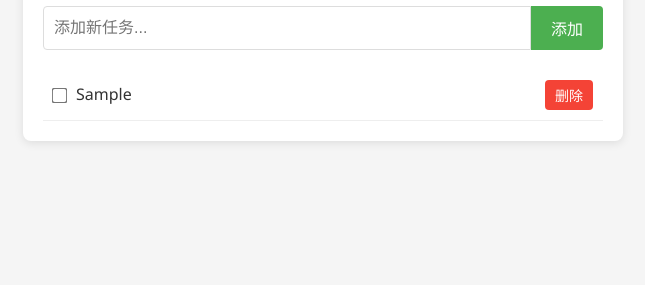
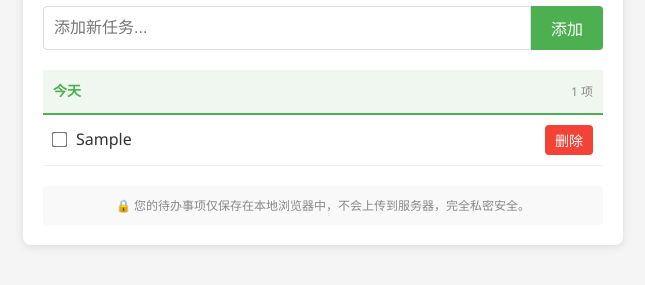
Before and after one commit to zswda/todolist, a plain HTML site: page index.html in a window 1280 px wide. Both pictures are taken after typing "Sample" into the empty fields and a click on the button "添加". Shown: the part 125-410 px from the top of the page, without its empty margins (317-962 px from the left). Drawn offline with Linux system fonts and the light colour scheme.

Commit message:
Add date grouping feature and privacy notice

```diff
--- a/index.html
+++ b/index.html
@@ -3,7 +3,7 @@
 <head>
     <meta charset="UTF-8">
     <meta name="viewport" content="width=device-width, initial-scale=1.0">
-    <title>Todo List</title>
+    <title>Todo List - 待办事项</title>
     <link rel="stylesheet" href="styles.css">
 </head>
 <body>
@@ -14,6 +14,7 @@
             <button type="submit">添加</button>
         </form>
         <ul id="todo-list"></ul>
+        <p class="privacy-note">🔒 您的待办事项仅保存在本地浏览器中，不会上传到服务器，完全私密安全。</p>
     </div>
     <script src="script.js"></script>
 </body>
--- a/script.js
+++ b/script.js
@@ -6,32 +6,103 @@ const todoForm = document.getElementById('todo-form');
 const todoInput = document.getElementById('todo-input');
 const todoList = document.getElementById('todo-list');
 
-// 初始化页面
-function init() {
-    renderTodos();
+// 格式化日期
+function formatDate(dateStr) {
+    const date = new Date(dateStr);
+    const today = new Date();
+    const yesterday = new Date(today);
+    yesterday.setDate(yesterday.getDate() - 1);
+
+    const dateOnly = new Date(date.getFullYear(), date.getMonth(), date.getDate());
+    const todayOnly = new Date(today.getFullYear(), today.getMonth(), today.getDate());
+    const yesterdayOnly = new Date(yesterday.getFullYear(), yesterday.getMonth(), yesterday.getDate());
+
+    if (dateOnly.getTime() === todayOnly.getTime()) {
+        return '今天';
+    } else if (dateOnly.getTime() === yesterdayOnly.getTime()) {
+        return '昨天';
+    } else {
+        const year = date.getFullYear();
+        const month = String(date.getMonth() + 1).padStart(2, '0');
+        const day = String(date.getDate()).padStart(2, '0');
+        const weekDay = ['周日', '周一', '周二', '周三', '周四', '周五', '周六'][date.getDay()];
+        return `${year}年${month}月${day}日 ${weekDay}`;
+    }
+}
+
+// 获取日期键（用于分组）
+function getDateKey(dateStr) {
+    const date = new Date(dateStr);
+    return `${date.getFullYear()}-${String(date.getMonth() + 1).padStart(2, '0')}-${String(date.getDate()).padStart(2, '0')}`;
+}
+
+// 按日期分组任务
+function groupTodosByDate() {
+    const groups = {};
+
+    todos.forEach((todo, index) => {
+        const dateKey = getDateKey(todo.createdAt);
+        if (!groups[dateKey]) {
+            groups[dateKey] = {
+                date: todo.createdAt,
+                items: []
+            };
+        }
+        groups[dateKey].items.push({ ...todo, index });
+    });
+
+    // 按日期排序（最新的在前）
+    const sortedKeys = Object.keys(groups).sort((a, b) => new Date(b) - new Date(a));
+
+    return sortedKeys.map(key => ({
+        dateKey: key,
+        ...groups[key]
+    }));
 }
 
 // 渲染任务列表
 function renderTodos() {
     todoList.innerHTML = '';
 
-    todos.forEach((todo, index) => {
+    if (todos.length === 0) {
+        todoList.innerHTML = '<li class="empty-message">暂无待办事项，添加一个吧！</li>';
+        return;
+    }
+
+    const groupedTodos = groupTodosByDate();
+
+    groupedTodos.forEach(group => {
+        // 创建日期分组标题
+        const dateHeader = document.createElement('li');
+        dateHeader.className = 'date-header';
+        dateHeader.innerHTML = `<span class="date-title">${formatDate(group.date)}</span><span class="date-count">${group.items.length} 项</span>`;
+        todoList.appendChild(dateHeader);
+
+        // 渲染该日期下的所有任务
+        group.items.forEach(todo => {
             const li = document.createElement('li');
             if (todo.completed) {
                 li.classList.add('completed');
             }
 
             li.innerHTML = `
-            <input type="checkbox" ${todo.completed ? 'checked' : ''} onchange="toggleComplete(${index})">
-            <span>${todo.text}</span>
-            <button onclick="deleteTodo(${index})">删除</button>
+                <input type="checkbox" ${todo.completed ? 'checked' : ''} onchange="toggleComplete(${todo.index})">
+                <span class="task-text">${escapeHtml(todo.text)}</span>
+                <button class="delete-btn" onclick="deleteTodo(${todo.index})">删除</button>
             `;
 
             todoList.appendChild(li);
         });
+    });
 
-    // 保存到本地存储
     saveTodos();
+}
+
+// HTML 转义（防止 XSS）
+function escapeHtml(text) {
+    const div = document.createElement('div');
+    div.textContent = text;
+    return div.innerHTML;
 }
 
 // 切换任务完成状态
@@ -51,10 +122,12 @@ todoForm.addEventListener('submit', (e) => {
     e.preventDefault();
 
     const text = todoInput.value.trim();
-    console.log('添加任务:', text);
     if (text) {
-        todos.push({ text, completed: false });
-        console.log('任务列表:', todos);
+        todos.push({
+            text,
+            completed: false,
+            createdAt: new Date().toISOString()
+        });
         todoInput.value = '';
         renderTodos();
     }
@@ -66,4 +139,4 @@ function saveTodos() {
 }
 
 // 初始化应用
-init();
+renderTodos();
--- a/styles.css
+++ b/styles.css
@@ -75,7 +75,7 @@ li:hover {
     background-color: #f9f9f9;
 }
 
-li.completed {
+li.completed .task-text {
     text-decoration: line-through;
     color: #888;
 }
@@ -86,7 +86,12 @@ li input[type="checkbox"] {
     cursor: pointer;
 }
 
-li button {
+li .task-text {
+    flex: 1;
+    word-break: break-word;
+}
+
+li .delete-btn {
     margin-left: auto;
     background-color: #f44336;
     border-radius: 4px;
@@ -94,8 +99,50 @@ li button {
     font-size: 14px;
 }
 
-li button:hover {
+li .delete-btn:hover {
     background-color: #da190b;
+}
+
+.date-header {
+    background-color: #f0f7f0;
+    border-bottom: 2px solid #4CAF50;
+    margin-top: 15px;
+    font-weight: bold;
+    color: #4CAF50;
+    display: flex;
+    justify-content: space-between;
+    align-items: center;
+}
+
+.date-header:first-child {
+    margin-top: 0;
+}
+
+.date-title {
+    font-size: 14px;
+}
+
+.date-count {
+    font-size: 12px;
+    color: #888;
+    font-weight: normal;
+}
+
+.empty-message {
+    text-align: center;
+    color: #888;
+    padding: 40px 20px;
+    font-size: 14px;
+}
+
+.privacy-note {
+    text-align: center;
+    color: #888;
+    font-size: 12px;
+    margin-top: 20px;
+    padding: 10px;
+    background-color: #f9f9f9;
+    border-radius: 4px;
 }
 
 @media (max-width: 768px) {
@@ -116,4 +163,10 @@ li button:hover {
     button {
         border-radius: 4px;
     }
+
+    .date-header {
+        flex-direction: column;
+        align-items: flex-start;
+        gap: 5px;
+    }
 }
```
Lines whose indentation alone changed are shown as unchanged.
